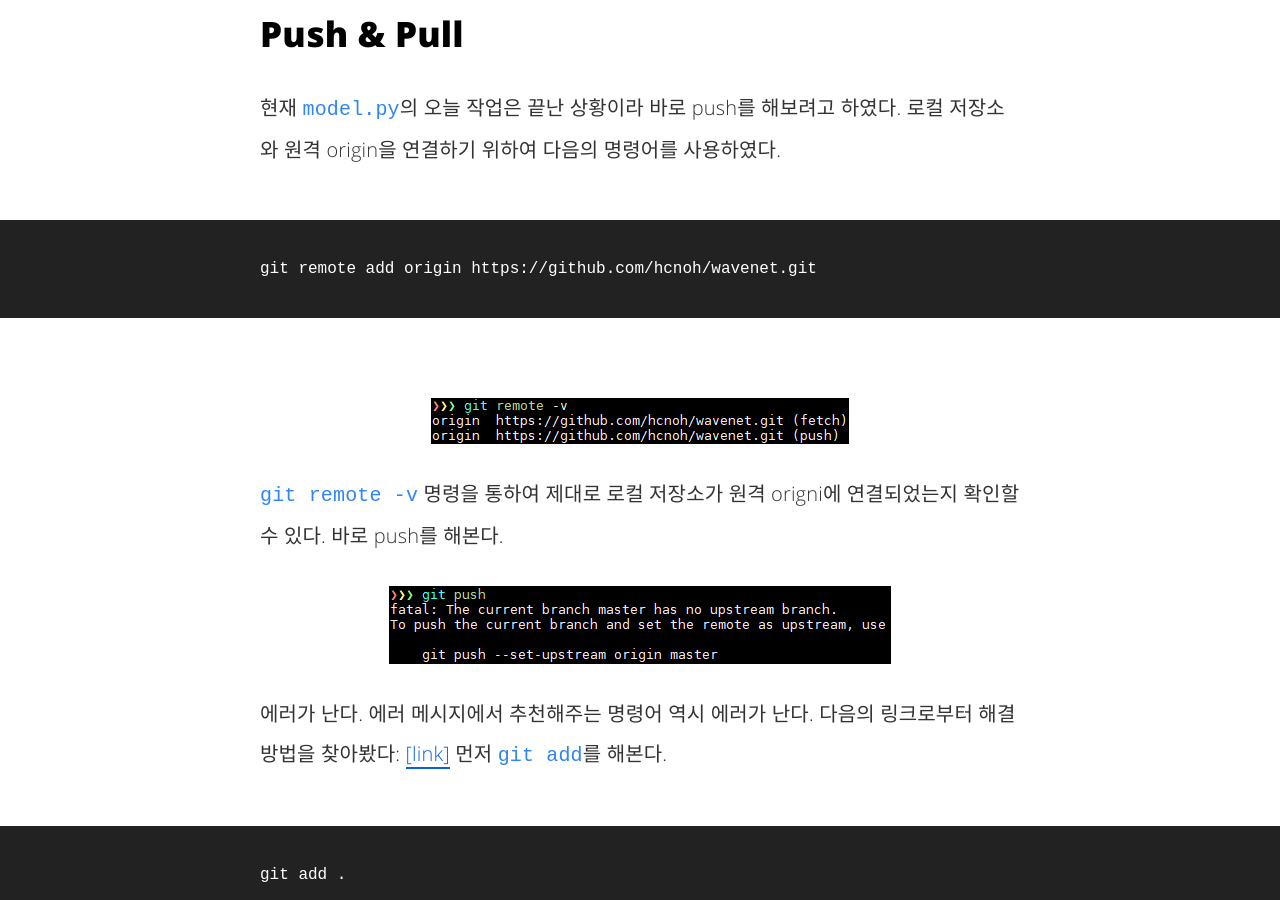
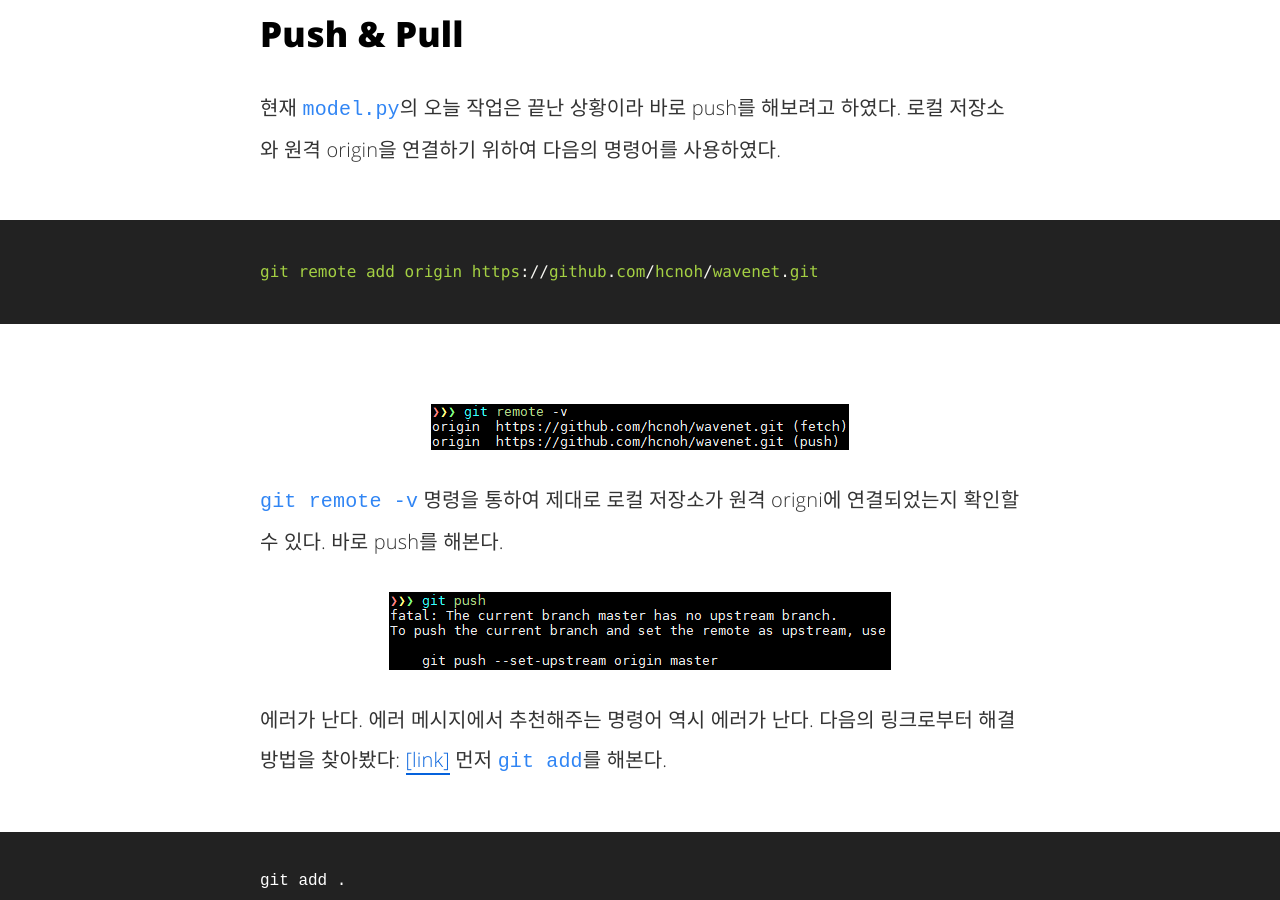
Before and after one commit to hcnoh/blog-prev, a Jekyll site: the page built from _posts/2018-08-18-git-first-time.md, in a window 1280 px wide and 900 px high, scrolled down 2352 px. Built offline with Jekyll 4.4.1, drawn with Linux system fonts in a browser that asks for light colours; comment, search, counter and statistics services are not loaded; some of the changed text lies outside the part shown.

Commit message:
Update 2018-08-18-git-first-time.md

```diff
--- a/_posts/2018-08-18-git-first-time.md
+++ b/_posts/2018-08-18-git-first-time.md
@@ -37,7 +37,7 @@ Initialized empty Git repository in /home/hcnoh/wavenet/.git/
 ## Push & Pull
 
 현재 `model.py`의 오늘 작업은 끝난 상황이라 바로 push를 해보려고 하였다. 로컬 저장소와 원격 origin을 연결하기 위하여 다음의 명령어를 사용하였다.
-{% highlight bash %}
+{% highlight python %}
 git remote add origin https://github.com/hcnoh/wavenet.git
 {% endhighlight %}
 ![image](/assets/img/2018-08-18-git-first-time/02.png)
@@ -53,7 +53,7 @@ git add .
 ![image](/assets/img/2018-08-18-git-first-time/04.png)
 에러 메시지를 검색해보니 다음 링크와 같은 팁을 확인할 수 있었다: [[link]](http://yjoo00.tistory.com/111)
 위 링크에 의하면 repo에 아직 commit을 한 적이 없기 때문에 원격 origin에 추가할 branch 또한 존재하지 않아서 발생한 에러라고 한다. 해결하기 위하여 다음의 명령어를 차례로 쳐보았다.
-{% highlight bash %}
+{% highlight python %}
 touch initial
 git add initial
 git commit -m "initial commit"
```
